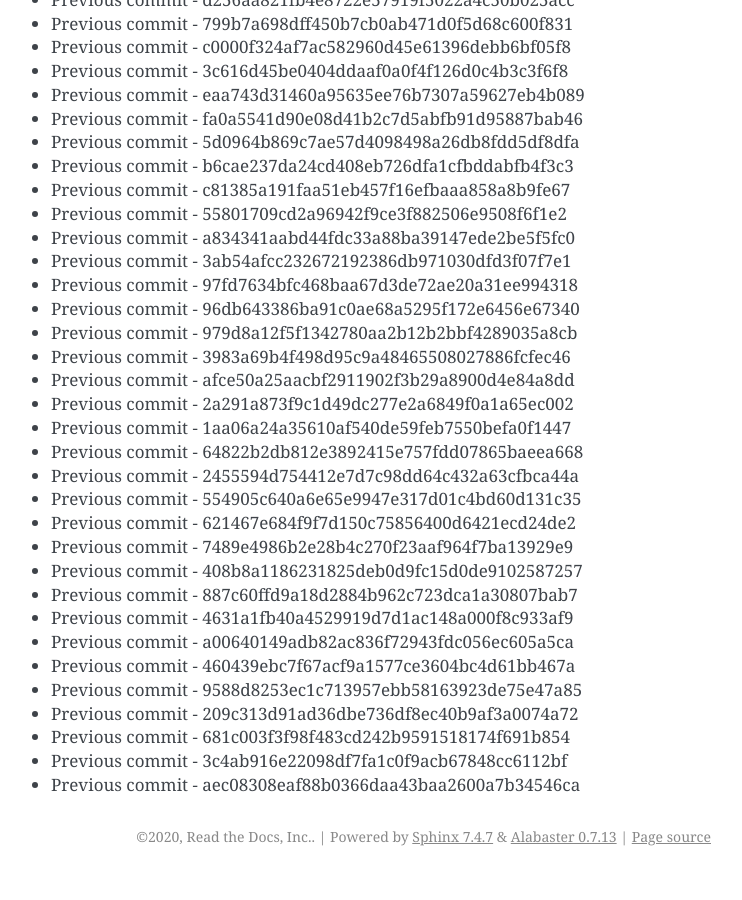
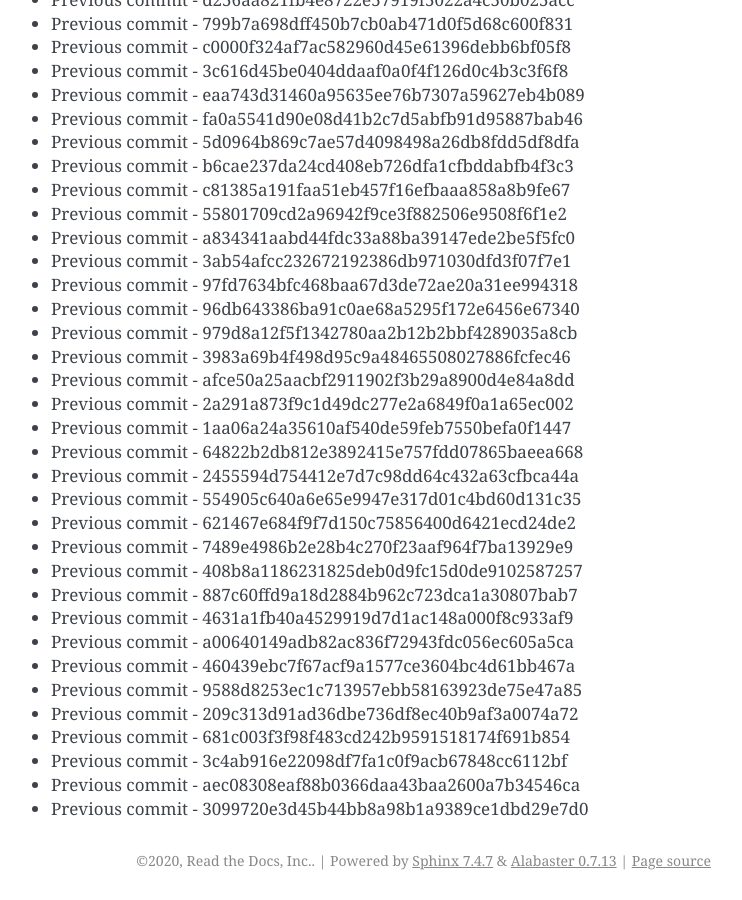
Before and after one commit to readthedocs/rtd-git-stresstest, a Sphinx documentation site: the page built from docs/updates.rst, in a window 1280 px wide and 900 px high, scrolled down 52652 px. Shown: the whole window, without its empty margins (399-1141 px from the left). Built offline with Sphinx 7.4.7, drawn with Linux system fonts in a browser that asks for light colours; before the commit the page ends 53528 px from its top, so only the background shows below that.

Commit message:
Generating commit from previous: 3099720e3d45b44bb8a98b1a9389ce1dbd29e7d0

```diff
--- a/docs/updates.rst
+++ b/docs/updates.rst
@@ -2244,3 +2244,4 @@ It can be tested for any performance characteristics.
 * Previous commit - 681c003f3f98f483cd242b9591518174f691b854
 * Previous commit - 3c4ab916e22098df7fa1c0f9acb67848cc6112bf
 * Previous commit - aec08308eaf88b0366daa43baa2600a7b34546ca
+* Previous commit - 3099720e3d45b44bb8a98b1a9389ce1dbd29e7d0
```
